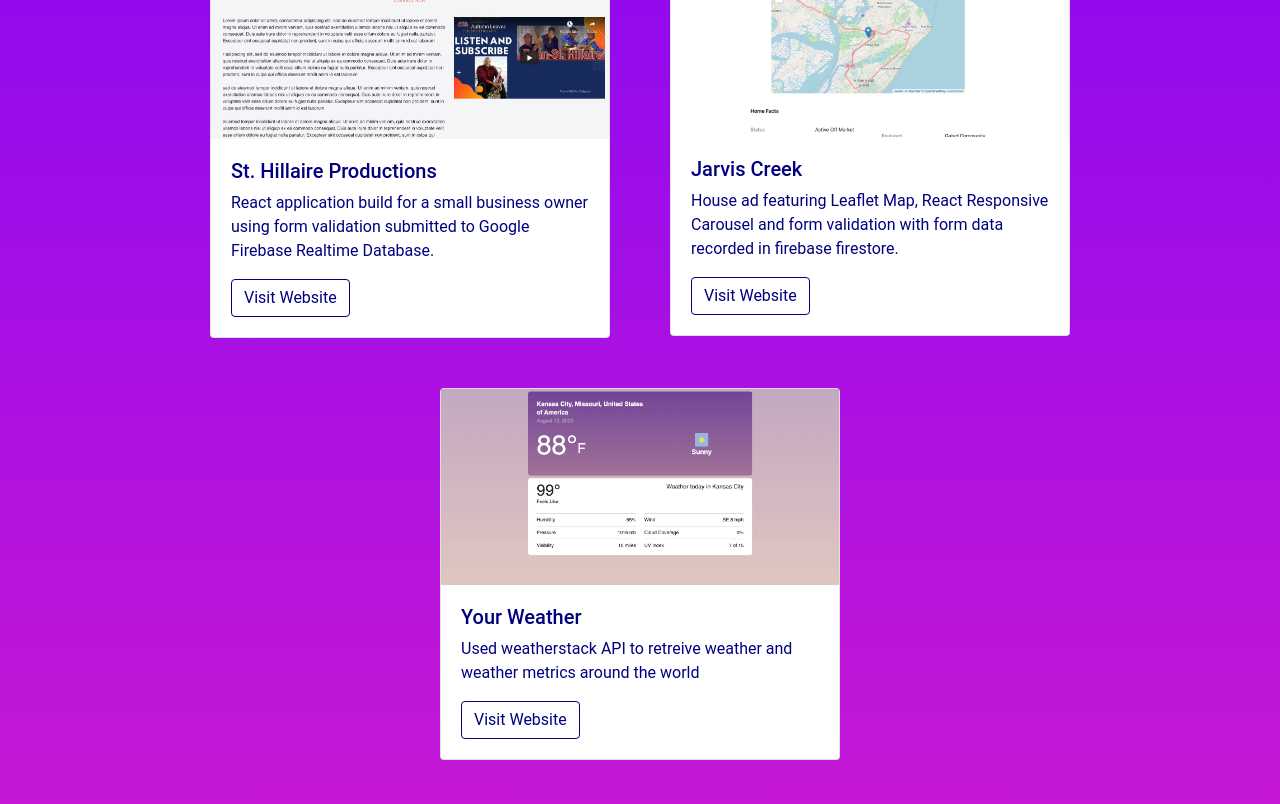
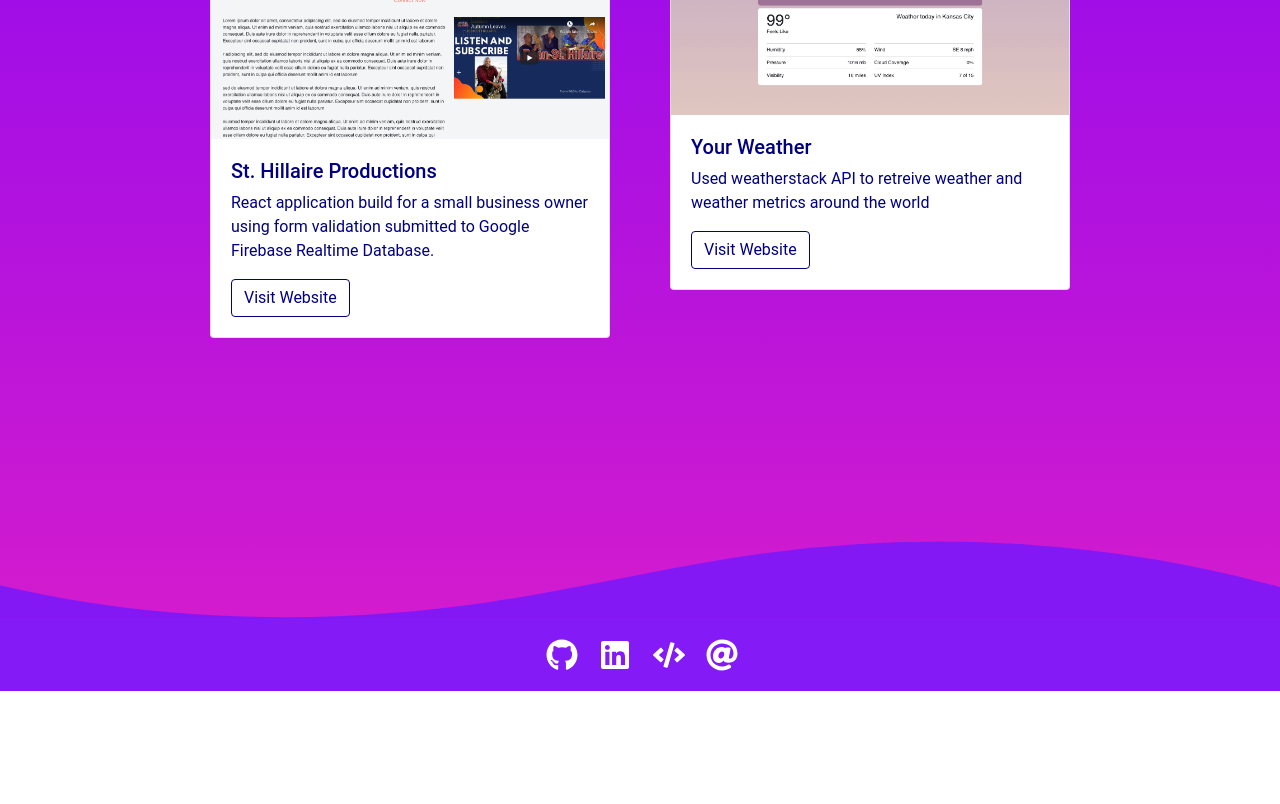
Before and after one commit to Norrismi/react_portfolio, a React (Create React App) app: page /projects in a window 1280 px wide. Shown: the part 840-1644 px from the top of the page. After the commit the page ends 1531 px from the top, so only its background shows below. Built offline with nearby package versions, Linux system fonts and the light colour scheme.

Commit message:
made change to projects

```diff
--- a/src/components/Utility/Data.js
+++ b/src/components/Utility/Data.js
@@ -1,7 +1,6 @@
   import weather_pic from '../../assets/your_weather.jpg'
   import StHillaire_Prod from '../../assets/StHillaire_Prod.jpg'
   import TallGrassland from '../../assets/TallGrassland.jpg'
-  import JarvisCreek from '../../assets/15JarvisCreek.jpg'
   import dtKitchen from '../../assets/dtKitchen.jpg'
 
 
@@ -34,14 +33,6 @@
     },
     {
       id: 4,
-      title: "Jarvis Creek",
-      description:
-        "House ad featuring Leaflet Map, React Responsive Carousel and form validation with form data recorded in firebase firestore.",
-      link: "https://jarvis-one.vercel.app/",
-      source: JarvisCreek
-    },
-    {
-      id: 5,
       title: "Your Weather",
       description:
         "Used weatherstack API to retreive weather and weather metrics around the world",
```
